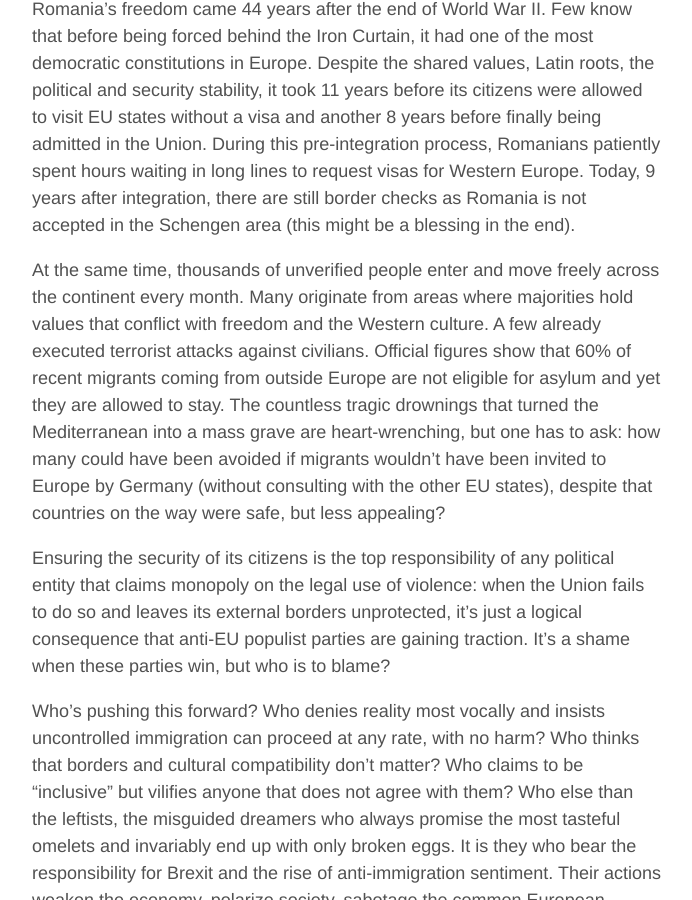
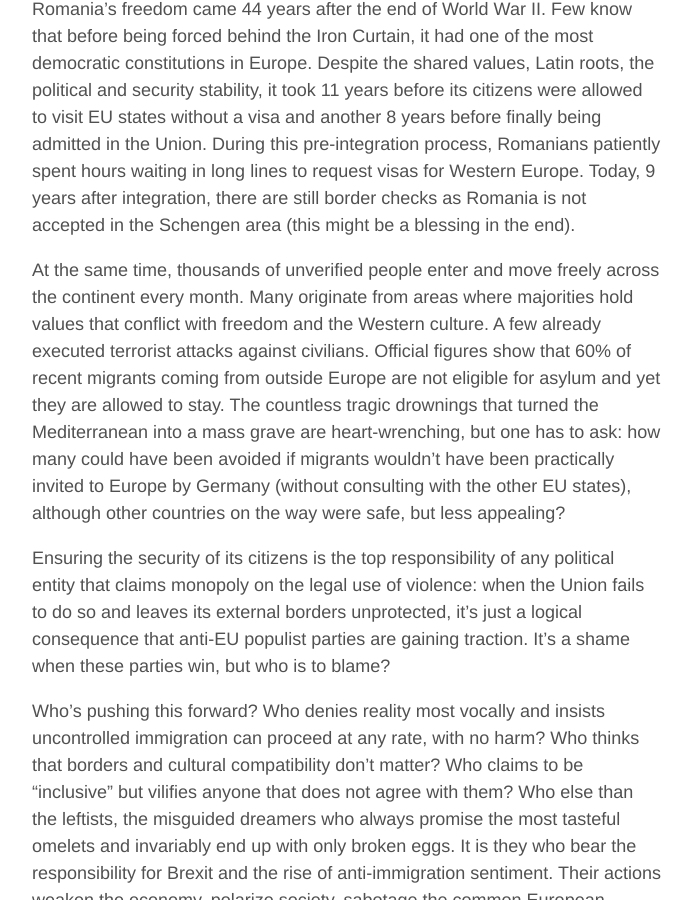
Before and after one commit to aoghina/aoghina.github.io, a Jekyll site: the page built from _posts/2017-02-25-the-hormesis-of-immigration.md, in a window 1280 px wide and 900 px high, scrolled down 2017 px. Shown: the whole window, without its empty margins (293-985 px from the left). Built offline with Jekyll 4.4.1, drawn with Linux system fonts in a browser that asks for light colours; comment, search, counter and statistics services are not loaded.

Commit message:
Update hormesis

```diff
--- a/_posts/2017-02-25-the-hormesis-of-immigration.md
+++ b/_posts/2017-02-25-the-hormesis-of-immigration.md
@@ -24,7 +24,7 @@ It's ignorant to insult a growing part of the population and entirely dismiss th
 
 Romania's freedom came 44 years after the end of World War II. Few know that before being forced behind the Iron Curtain, it had one of the most democratic constitutions in Europe. Despite the shared values, Latin roots, the political and security stability, it took 11 years before its citizens were allowed to visit EU states without a visa and another 8 years before finally being admitted in the Union. During this pre-integration process, Romanians patiently spent hours waiting in long lines to request visas for Western Europe. Today, 9 years after integration, there are still border checks as Romania is not accepted in the Schengen area (this might be a blessing in the end).
 
-At the same time, thousands of unverified people enter and move freely across the continent every month. Many originate from areas where majorities hold values that conflict with freedom and the Western culture. A few already executed terrorist attacks against civilians. Official figures show that 60% of recent migrants coming from outside Europe are not eligible for asylum and yet they are allowed to stay. The countless tragic drownings that turned the Mediterranean into a mass grave are heart-wrenching, but one has to ask: how many could have been avoided if migrants wouldn't have been invited to Europe by Germany (without consulting with the other EU states), despite that countries on the way were safe, but less appealing?
+At the same time, thousands of unverified people enter and move freely across the continent every month. Many originate from areas where majorities hold values that conflict with freedom and the Western culture. A few already executed terrorist attacks against civilians. Official figures show that 60% of recent migrants coming from outside Europe are not eligible for asylum and yet they are allowed to stay. The countless tragic drownings that turned the Mediterranean into a mass grave are heart-wrenching, but one has to ask: how many could have been avoided if migrants wouldn't have been practically invited to Europe by Germany (without consulting with the other EU states), although other countries on the way were safe, but less appealing?
 
 Ensuring the security of its citizens is the top responsibility of any political entity that claims monopoly on the legal use of violence: when the Union fails to do so and leaves its external borders unprotected, it's just a logical consequence that anti-EU populist parties are gaining traction. It's a shame when these parties win, but who is to blame?
 
```
